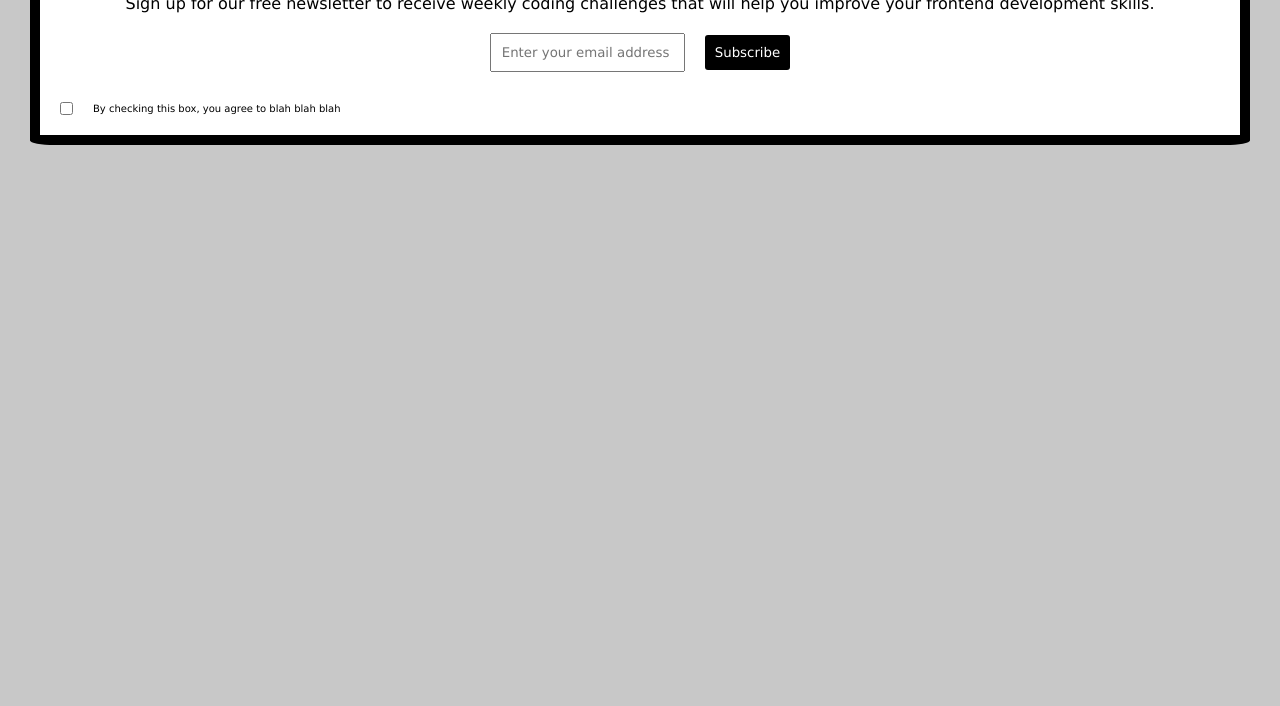
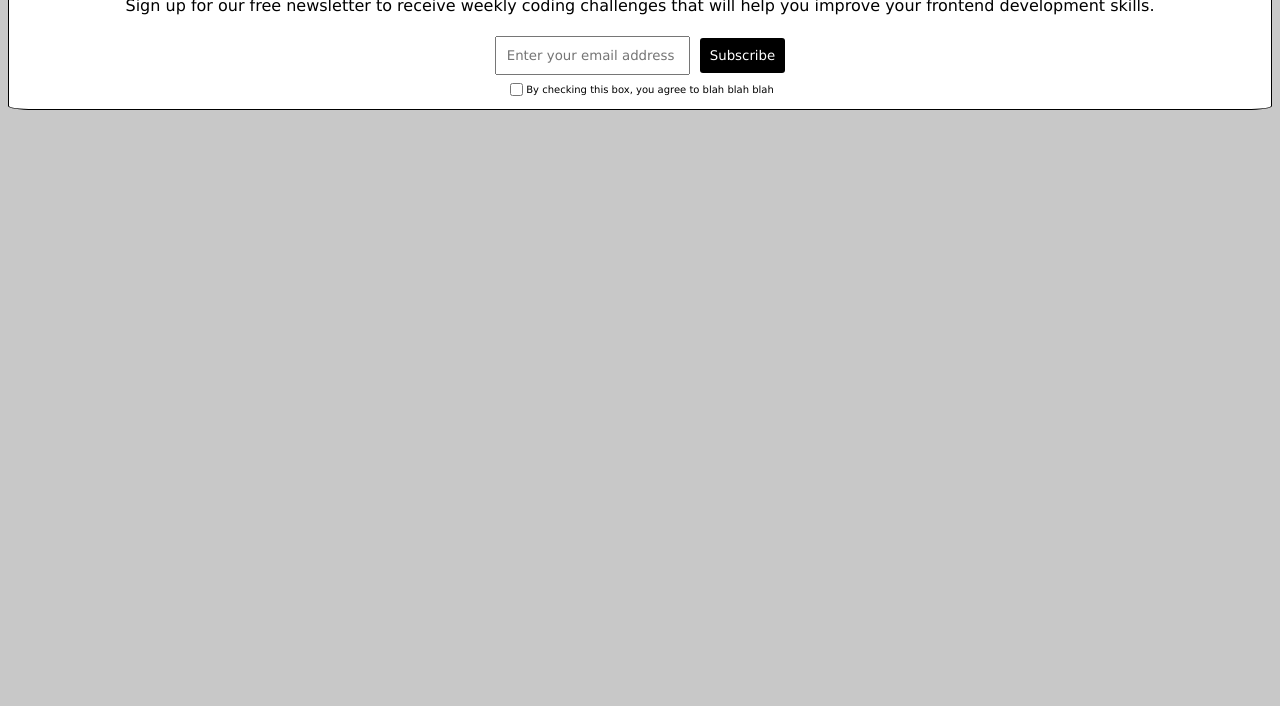
Before and after one commit to Mel0nWater/newsletter-card-component, a plain HTML site: page newsletter-card-component/index.html in a window 1280 px wide. Shown: the part 94-800 px from the top of the page. Drawn offline with Linux system fonts and the light colour scheme.

Commit message:
Change spacing n stuff

```diff
--- a/newsletter-card-component/style.css
+++ b/newsletter-card-component/style.css
@@ -1,7 +1,6 @@
 * {
   font-family: Verdana, Geneva, Tahoma, sans-serif;
   padding: 0;
-  margin: 10px;
   box-sizing: border-box;
 }
 
@@ -11,7 +10,7 @@ body{
 
 #window{
   background-color:white;
-  border-width: 10px;
+  border-width: 1px;
   border-style: solid;
   border-radius: 2%;
   overflow: auto;
@@ -42,6 +41,7 @@ p{
 }
 #subscribe-button, #email{
   padding: 10px;
+  margin:5px;
 }
 
 #subscribe-button, #email-container{
@@ -52,5 +52,7 @@ p{
 #checkbox-div{
   font-size: 10px;
   display: flex;
+  justify-content:center;
   align-items:center;
+  margin-bottom: 10px;
 }
```
